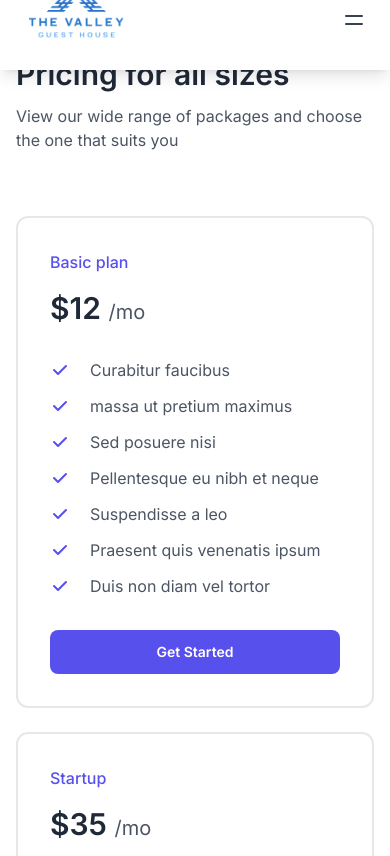
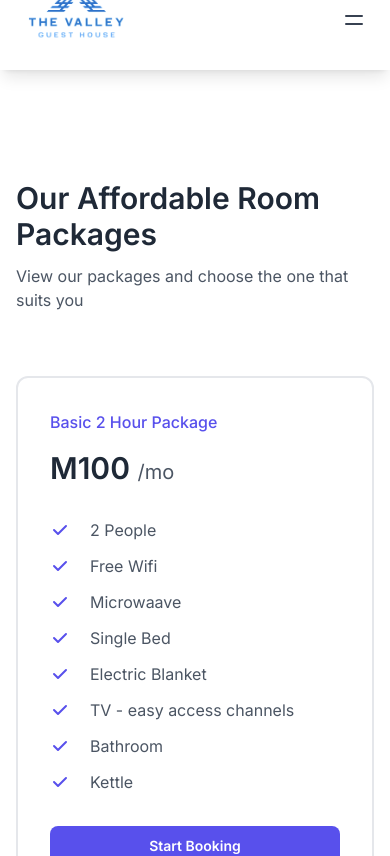
Before and after one commit to Nerd-Culture-09/The-Valley, a Next.js app: page /pricing in a window 390 px wide. Shown: the top 856 px of the page. Built offline with nearby package versions, Linux system fonts and the light colour scheme.

Commit message:
booking-form-adjustments,pricing-adjustments

```diff
--- a/components/FrontEnd/BookingForm.tsx
+++ b/components/FrontEnd/BookingForm.tsx
@@ -1,6 +1,16 @@
 "use client";
 import React from "react";
 import { Button } from "@/components/ui/button";
+import { Checkbox } from "../ui/checkbox";
+import {
+  Select,
+  SelectTrigger,
+  SelectValue,
+  SelectContent,
+  SelectGroup,
+  SelectLabel,
+  SelectItem,
+} from "@radix-ui/react-select";
 
 interface FormPageProps {
   onNext: () => void;
@@ -14,7 +24,6 @@ export const FormPage: React.FC<FormPageProps> = ({ onNext }) => {
 
   return (
     <div className="p-4">
-
       <form onSubmit={handleSubmit}>
         <div className="mb-4">
           <label className="block text-sm font-medium text-gray-700">
@@ -36,6 +45,54 @@ export const FormPage: React.FC<FormPageProps> = ({ onNext }) => {
             className="mt-1 block w-full border border-gray-300 rounded-md shadow-sm"
           />
         </div>
+        <div className="mb-4">
+          <label className="block text-sm font-medium text-gray-700">
+            Phone Number
+          </label>
+          <input
+            type="text"
+            required
+            className="mt-1 block w-full border border-gray-300 rounded-md shadow-sm"
+          />
+        </div>
+        <div className="mb-4">
+          <label className="block text-sm font-medium text-gray-700">
+            Booking for :
+          </label>
+          <div className="flex items-center space-x-2  text-gray-700">
+            <Checkbox id="terms" />
+            <label
+              htmlFor="terms"
+              className="text-sm font-medium leading-none  text-gray-700 "
+            >
+              Myself
+            </label>
+          </div>
+          <div className="flex items-center mt-1 space-x-2 text-gray-700">
+            <Checkbox id="terms" />
+            <label
+              htmlFor="terms"
+              className="text-sm font-medium leading-none  text-gray-700"
+            >
+              Someone Else
+            </label>
+          </div>
+          <label
+
+            className="block mt-2 text-sm font-medium  text-gray-700"
+          >
+            Select Payment Method
+          </label>
+          <select
+            id="countries"
+            className="bg-gray-50 border border-gray-300 text-gray-700 text-sm rounded-lg focus:ring-blue-500 focus:border-blue-500 block w-full p-2.5 dark:bg-gray-700 dark:border-gray-600 dark:placeholder-gray-400 dark:text-white dark:focus:ring-blue-500 dark:focus:border-blue-500"
+          >
+            <option selected>Select Payment Method</option>
+            <option value="ecocash">Ecocash - Merchant Code : 64382 Names : Valley Maseru</option>
+            <option value="mpesa">Mpesa </option>
+
+          </select>
+        </div>
         <Button type="submit">Submit</Button>
       </form>
     </div>
--- a/components/FrontEnd/Pricing.tsx
+++ b/components/FrontEnd/Pricing.tsx
@@ -1,110 +1,124 @@
 import Link from "next/link";
+import { Button } from "../ui/button";
 
 const Pricing = () => {
-
   const plans = [
     {
-            name: "Basic plan",
-            price: 12,
+      name: "Basic 2 Hour Package",
+      price: 100,
       features: [
-                "Curabitur faucibus",
-                "massa ut pretium maximus",
-                "Sed posuere nisi",
-                "Pellentesque eu nibh et neque",
-                "Suspendisse a leo",
-                "Praesent quis venenatis ipsum",
-                "Duis non diam vel tortor",
-
+        "2 People",
+        "Free Wifi",
+        "Microwaave",
+        "Single Bed",
+        "Electric Blanket",
+        "TV - easy access channels",
+        "Bathroom",
+        "Kettle",
       ],
-            url :"#"
+      url: "#",
     },
     {
-            name: "Startup",
-            price: 35,
+      name: "Standard 2 Hour Package",
+      price: 150,
       features: [
-                "Curabitur faucibus",
-                "massa ut pretium maximus",
-                "Sed posuere nisi",
-                "Pellentesque eu nibh et neque",
-                "Suspendisse a leo",
-                "Praesent quis venenatis ipsum",
-                "Duis non diam vel tortor",
+        "2 People",
+        "Free Wifi",
+        "Microwave",
+        "Double Bed",
+        "Electric Blanket",
+        "TV - premium channels",
+        "Bathroom",
+        "Kettle",
       ],
-            url:"#"
+      url: "#",
     },
     {
-            name: "Enterprise",
-            price: 60,
+      name: "Basic  All Night Package",
+      price: 250,
       features: [
-                "Curabitur faucibus",
-                "massa ut pretium maximus",
-                "Sed posuere nisi",
-                "Pellentesque eu nibh et neque",
-                "Suspendisse a leo",
-                "Praesent quis venenatis ipsum",
-                "Duis non diam vel tortor",
+        "2 People",
+        "Free Wifi",
+        "Microwave",
+        "Double Bed",
+        "Electric Blanket",
+        "TV - easy access channels",
+        "Bathroom",
+        "Kettle",
       ],
-            url:"#"
+      url: "#",
+    },
+    {
+      name: "Standard All Night Package",
+      price: 350,
+      features: [
+        "2 People",
+        "Free Wifi",
+        "Microwave",
+        "Double Bed",
+        "Electric Blanket",
+        "TV- premium channels",
+        "Bathroom",
+        "Kettle",
+      ],
+      url: "#",
     },
   ];
 
   return (
-        <section className='py-14'>
+    <section className="py-5 mt-40">
       <div className="max-w-screen-xl mx-auto px-4 text-gray-600 md:px-8">
-                <div className='relative max-w-xl mx-auto sm:text-center'>
-                    <h3 className='text-gray-800 text-3xl font-semibold sm:text-4xl'>
-                        Pricing for all sizes
+        <div className="relative max-w-xl mx-auto sm:text-center">
+          <h3 className="text-gray-800 text-3xl font-semibold sm:text-4xl">
+            Our Affordable Room Packages
           </h3>
-                    <div className='mt-3 max-w-xl'>
-                        <p>
-                           View our wide range of packages and choose the one that suits you
-                        </p>
+          <div className="mt-3 max-w-xl">
+            <p>View our packages and choose the one that suits you</p>
           </div>
         </div>
-                <div className='mt-16 space-y-6 justify-center gap-6 sm:grid sm:grid-cols-2 sm:space-y-0 lg:grid-cols-3'>
-                    {
-                        plans.map((item, idx) => (
-                            <div key={idx} className='relative flex-1 flex items-stretch flex-col p-8 rounded-xl border-2'>
+        <div className="mt-16 grid grid-cols-1 sm:grid-cols-2 md:grid-cols-3 lg:grid-cols-4 gap-6">
+          {plans.map((item, idx) => (
+            <div
+              key={idx}
+              className="relative flex flex-col p-8 rounded-xl border-2"
+            >
               <div>
-                                    <span className='text-indigo-600 font-medium'>
-                                        {item.name}
-                                    </span>
-                                    <div className='mt-4 text-gray-800 text-3xl font-semibold'>
-                                        ${item.price} <span className="text-xl text-gray-600 font-normal">/mo</span>
+                <span className="text-indigo-600 font-medium">{item.name}</span>
+                <div className="mt-4 text-gray-800 text-3xl font-semibold">
+                  M{item.price}{" "}
+                  <span className="text-xl text-gray-600 font-normal">/mo</span>
                 </div>
               </div>
-                                <ul className='py-8 space-y-3'>
-                                    {
-                                        item.features.map((featureItem, idx) => (
-                                            <li key={idx} className='flex items-center gap-5'>
+              <ul className="py-8 space-y-3">
+                {item.features.map((featureItem, idx) => (
+                  <li key={idx} className="flex items-center gap-5">
                     <svg
-                                                    xmlns='http://www.w3.org/2000/svg'
-                                                    className='h-5 w-5 text-indigo-600'
-                                                    viewBox='0 0 20 20'
-                                                    fill='currentColor'>
+                      xmlns="http://www.w3.org/2000/svg"
+                      className="h-5 w-5 text-indigo-600"
+                      viewBox="0 0 20 20"
+                      fill="currentColor"
+                    >
                       <path
-                                                        fill-rule='evenodd'
-                                                        d='M16.707 5.293a1 1 0 010 1.414l-8 8a1 1 0 01-1.414 0l-4-4a1 1 0 011.414-1.414L8 12.586l7.293-7.293a1 1 0 011.414 0z'
-                                                        clip-rule='evenodd'></path>
+                        fillRule="evenodd"
+                        d="M16.707 5.293a1 1 0 010 1.414l-8 8a1 1 0 01-1.414 0l-4-4a1 1 0 011.414-1.414L8 12.586l7.293-7.293a1 1 0 011.414 0z"
+                        clipRule="evenodd"
+                      ></path>
                     </svg>
                     {featureItem}
                   </li>
-                                        ))
-                                    }
+                ))}
               </ul>
               <div className="flex-1 flex items-end">
-                                    <button className='px-3 py-3 rounded-lg w-full font-semibold text-sm duration-150 text-white bg-indigo-600 hover:bg-indigo-500 active:bg-indigo-700' >
-                                       <Link href={item.url}>
-                                        Get Started
-                                        </Link>
-                                    </button>
+                <Button className="px-3 py-3 rounded-lg w-full font-semibold text-sm duration-150 text-white bg-indigo-600 hover:bg-indigo-500 active:bg-indigo-700">
+                  <Link href={item.url}>Start Booking</Link>
+                </Button>
               </div>
             </div>
-                        ))
-                    }
+          ))}
         </div>
       </div>
     </section>
   );
 };
+
 export default Pricing;
--- /dev/null
+++ b/components/ui/checkbox.tsx
@@ -0,0 +1,30 @@
+"use client"
+
+import * as React from "react"
+import * as CheckboxPrimitive from "@radix-ui/react-checkbox"
+import { Check } from "lucide-react"
+
+import { cn } from "@/lib/utils"
+
+const Checkbox = React.forwardRef<
+  React.ElementRef<typeof CheckboxPrimitive.Root>,
+  React.ComponentPropsWithoutRef<typeof CheckboxPrimitive.Root>
+>(({ className, ...props }, ref) => (
+  <CheckboxPrimitive.Root
+    ref={ref}
+    className={cn(
+      "peer h-4 w-4 shrink-0 rounded-sm border border-slate-200 border-slate-900 ring-offset-white focus-visible:outline-none focus-visible:ring-2 focus-visible:ring-slate-950 focus-visible:ring-offset-2 disabled:cursor-not-allowed disabled:opacity-50 data-[state=checked]:bg-slate-900 data-[state=checked]:text-slate-50 dark:border-slate-800 dark:border-slate-50 dark:ring-offset-slate-950 dark:focus-visible:ring-slate-300 dark:data-[state=checked]:bg-slate-50 dark:data-[state=checked]:text-slate-900",
+      className
+    )}
+    {...props}
+  >
+    <CheckboxPrimitive.Indicator
+      className={cn("flex items-center justify-center text-current")}
+    >
+      <Check className="h-4 w-4" />
+    </CheckboxPrimitive.Indicator>
+  </CheckboxPrimitive.Root>
+))
+Checkbox.displayName = CheckboxPrimitive.Root.displayName
+
+export { Checkbox }
--- a/package.json
+++ b/package.json
@@ -14,6 +14,7 @@
     "@material-tailwind/html": "^2.2.4",
     "@material-tailwind/react": "^2.1.9",
     "@nextui-org/date-picker": "^2.1.6",
+    "@radix-ui/react-checkbox": "^1.1.1",
     "@radix-ui/react-popover": "^1.1.1",
     "@radix-ui/react-select": "^2.1.1",
     "@radix-ui/react-slot": "^1.1.0",
```
Also changed, not shown: 1 other file (tests, documents, lock files or other folders). Lines whose indentation alone changed are shown as unchanged.
